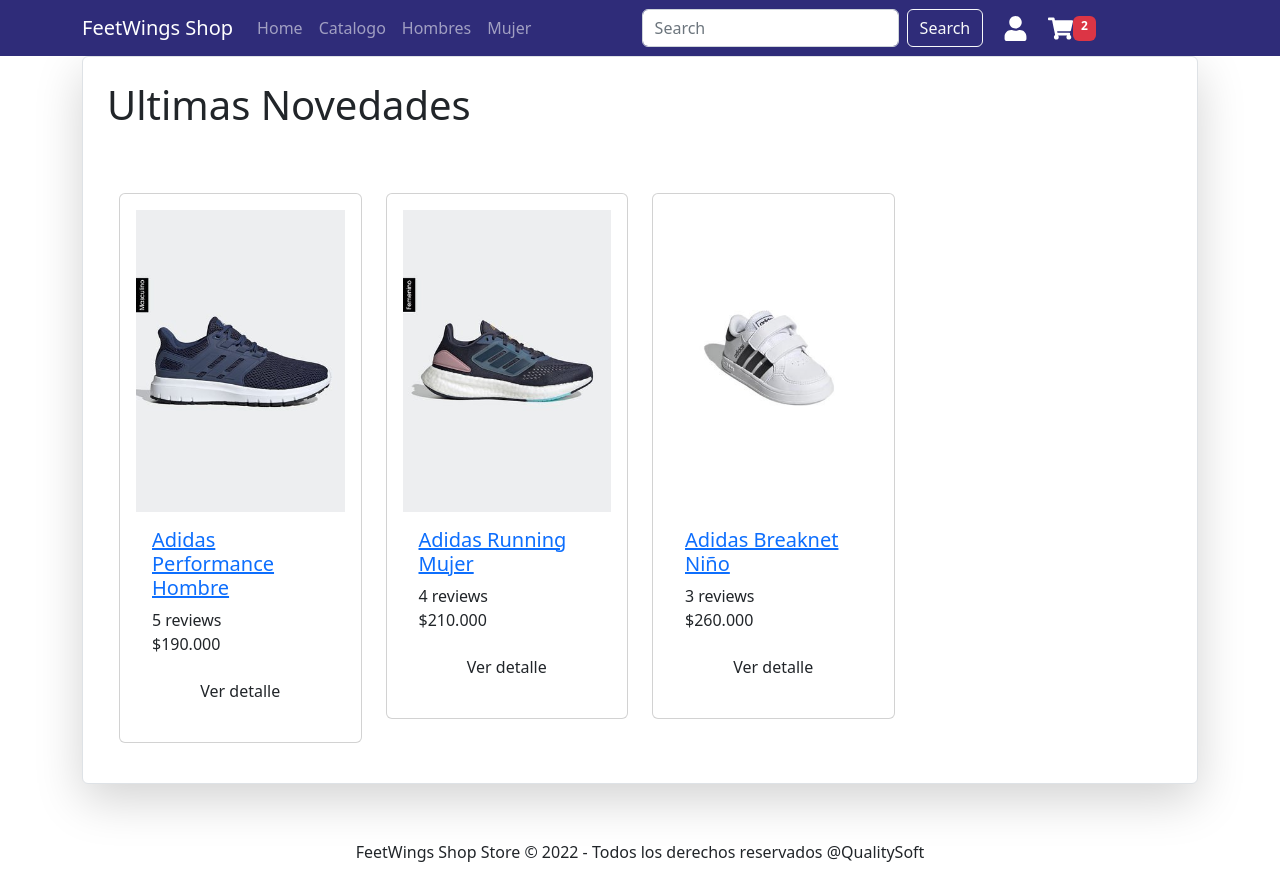
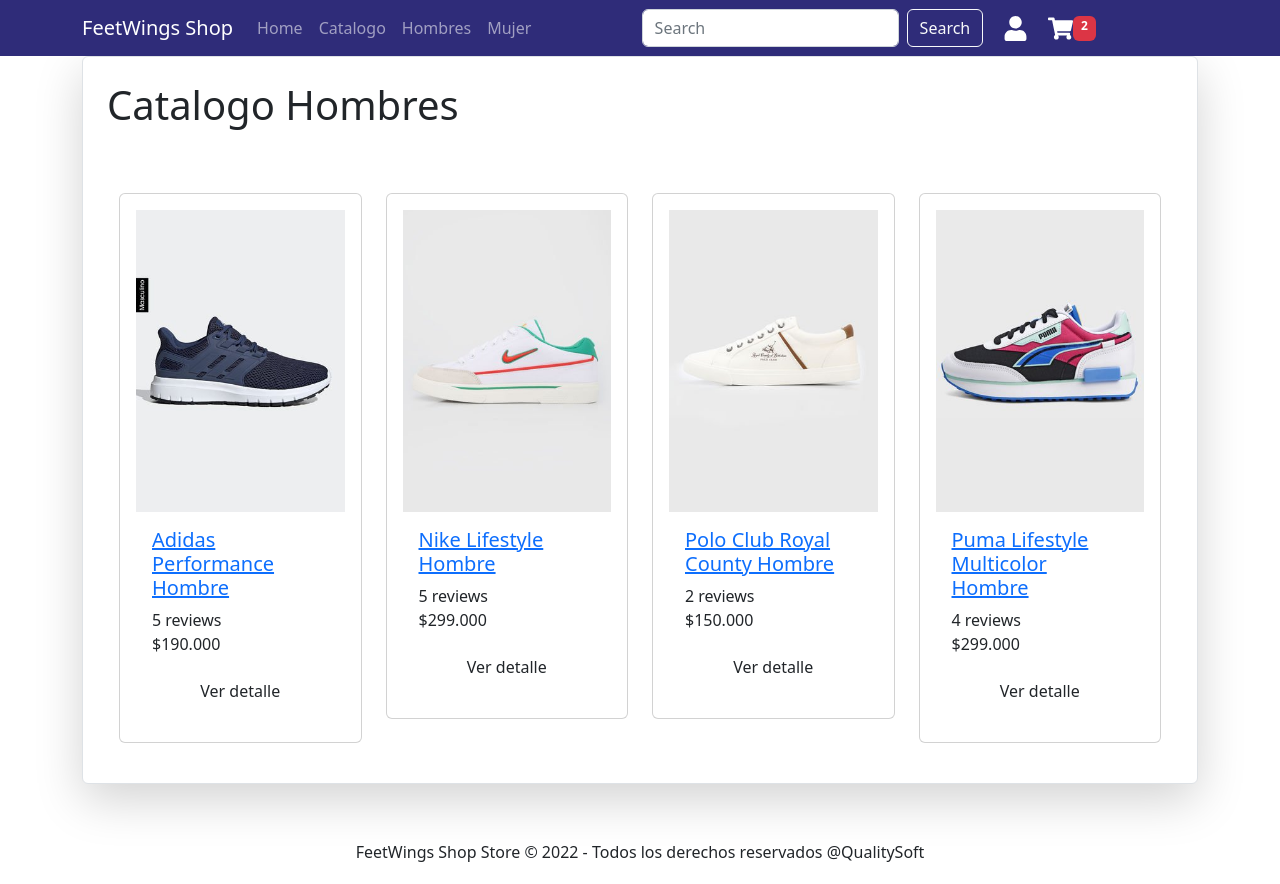
Before and after one commit to euler206/Qualitysoft-Feetwingsshop, a React (Create React App) app in the folder front/: page /Hombre in a window 1280 px wide. Built offline with nearby package versions, Linux system fonts and the light colour scheme.

Commit message:
agregar productos Hombres

```diff
--- a/front/src/components/Hombre.js
+++ b/front/src/components/Hombre.js
@@ -3,7 +3,7 @@
 export const Hombre = () => {
   return (
     <Fragment>
-        <h1 id="encabezado_productos"> Ultimas Novedades </h1>
+        <h1 id="encabezado_productos"> Catalogo Hombres </h1>
 
         <section id="productos" className='container mt-5'>
             <div className='row'>
@@ -29,34 +29,52 @@
                 {/*Producto 2*/}
                 <div className='col-sm-12 col-md-6 col-lg-3 my-3'>
                     <div className='card p-3 rounded'>
-                        <img src="./images/adidas-m9654.jpg" alt='adidas-m9654'></img>
+                        <img src="./images/nike-h9018.jpg" alt='nike-h9018'></img>
                         <div className='card-body d-flex flex-column'>
-                            <h5 id='titulo_producto'><a href='http://localhost:3000'>Adidas Running Mujer</a></h5>
+                            <h5 id='titulo_producto'><a href='http://localhost:3000'>Nike Lifestyle Hombre</a></h5>
+                            <div className='rating mt-auto'>
+                                <div className='rating-outert'>
+                                    <div className='raiting-inner'></div>
+                                </div>
+                                <span id='No_ede_opiniones'> 5 reviews</span>
+                            </div>
+                            <p className='card-text'>$299.000</p><a href='http://localhost:3000' id="ver_producto" className='btn btn-block'>
+                                Ver detalle
+                            </a>
+                        </div>
+                    </div>
+                </div>
+                {/*Producto 3*/}
+                <div className='col-sm-12 col-md-6 col-lg-3 my-3'>
+                    <div className='card p-3 rounded'>
+                        <img src="./images/poloclub-h9632.jpg" alt='poloclub-h9632'></img>
+                        <div className='card-body d-flex flex-column'>
+                            <h5 id='titulo_producto'><a href='http://localhost:3000'>Polo Club Royal County Hombre</a></h5>
+                            <div className='rating mt-auto'>
+                                <div className='rating-outert'>
+                                    <div className='raiting-inner'></div>
+                                </div>
+                                <span id='No_ede_opiniones'> 2 reviews</span>
+                            </div>
+                            <p className='card-text'>$150.000</p><a href='http://localhost:3000' id="ver_producto" className='btn btn-block'>
+                                Ver detalle
+                            </a>
+                        </div>
+                    </div>
+                </div>
+                {/*Producto 4*/}
+                <div className='col-sm-12 col-md-6 col-lg-3 my-3'>
+                    <div className='card p-3 rounded'>
+                        <img src="./images/puma-h7177.jpg" alt='puma-h7177'></img>
+                        <div className='card-body d-flex flex-column'>
+                            <h5 id='titulo_producto'><a href='http://localhost:3000'>Puma Lifestyle Multicolor Hombre</a></h5>
                             <div className='rating mt-auto'>
                                 <div className='rating-outert'>
                                     <div className='raiting-inner'></div>
                                 </div>
                                 <span id='No_ede_opiniones'> 4 reviews</span>
                             </div>
-                            <p className='card-text'>$210.000</p><a href='http://localhost:3000' id="ver_producto" className='btn btn-block'>
-                                Ver detalle
-                            </a>
-                        </div>
-                    </div>
-                </div>
-                {/*Producto 2*/}
-                <div className='col-sm-12 col-md-6 col-lg-3 my-3'>
-                    <div className='card p-3 rounded'>
-                        <img src="./images/adidas-n7659.jpg" alt='adidas-n7659'></img>
-                        <div className='card-body d-flex flex-column'>
-                            <h5 id='titulo_producto'><a href='http://localhost:3000'>Adidas Breaknet Niño</a></h5>
-                            <div className='rating mt-auto'>
-                                <div className='rating-outert'>
-                                    <div className='raiting-inner'></div>
-                                </div>
-                                <span id='No_ede_opiniones'> 3 reviews</span>
-                            </div>
-                            <p className='card-text'>$260.000</p><a href='http://localhost:3000' id="ver_producto" className='btn btn-block'>
+                            <p className='card-text'>$299.000</p><a href='http://localhost:3000' id="ver_producto" className='btn btn-block'>
                                 Ver detalle
                             </a>
                         </div>
--- a/front/src/components/Novedades.js
+++ b/front/src/components/Novedades.js
@@ -44,7 +44,7 @@
                         </div>
                     </div>
                 </div>
-                {/*Producto 2*/}
+                {/*Producto 3*/}
                 <div className='col-sm-12 col-md-6 col-lg-3 my-3'>
                     <div className='card p-3 rounded'>
                         <img src="./images/adidas-n7659.jpg" alt='adidas-n7659'></img>
```
